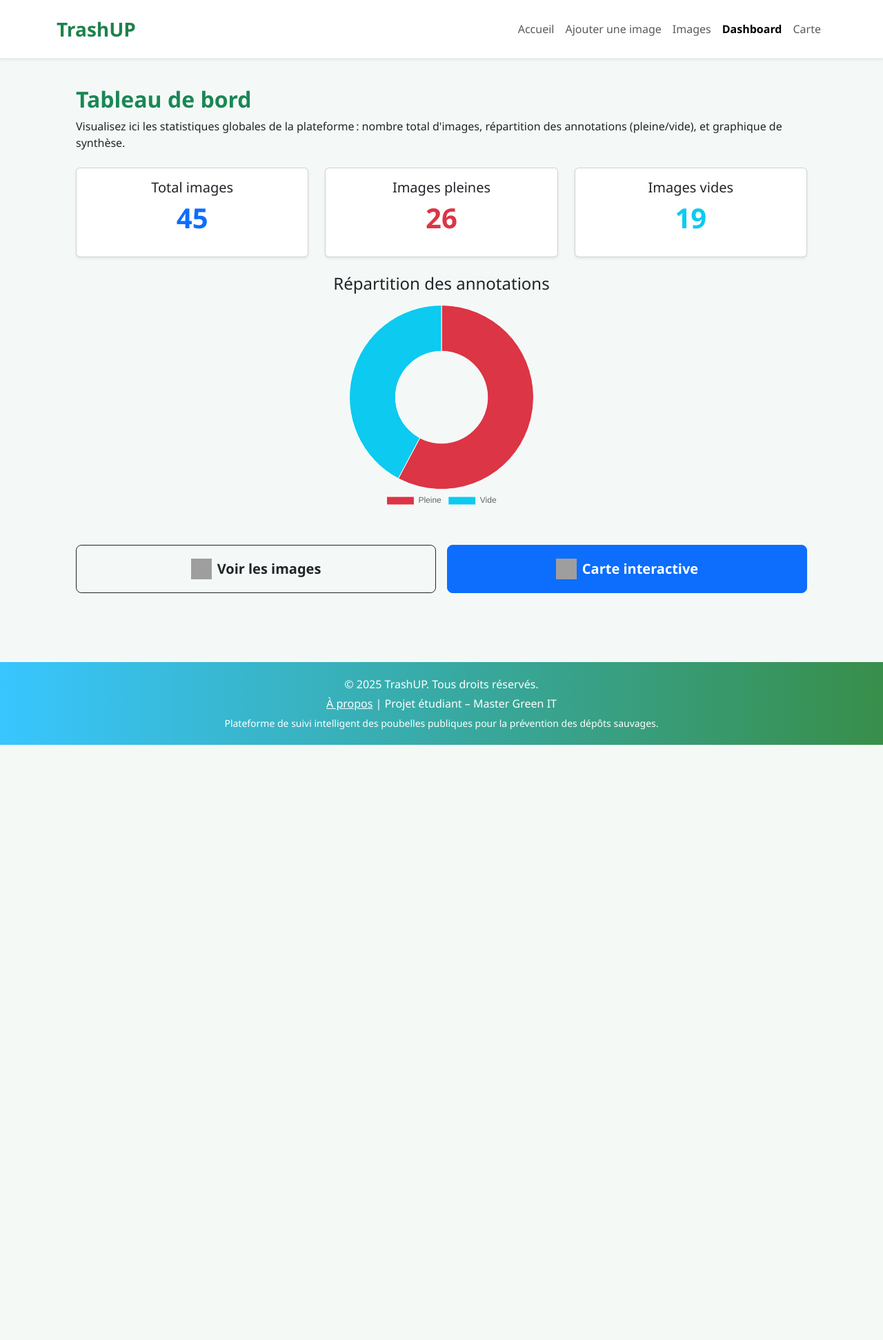
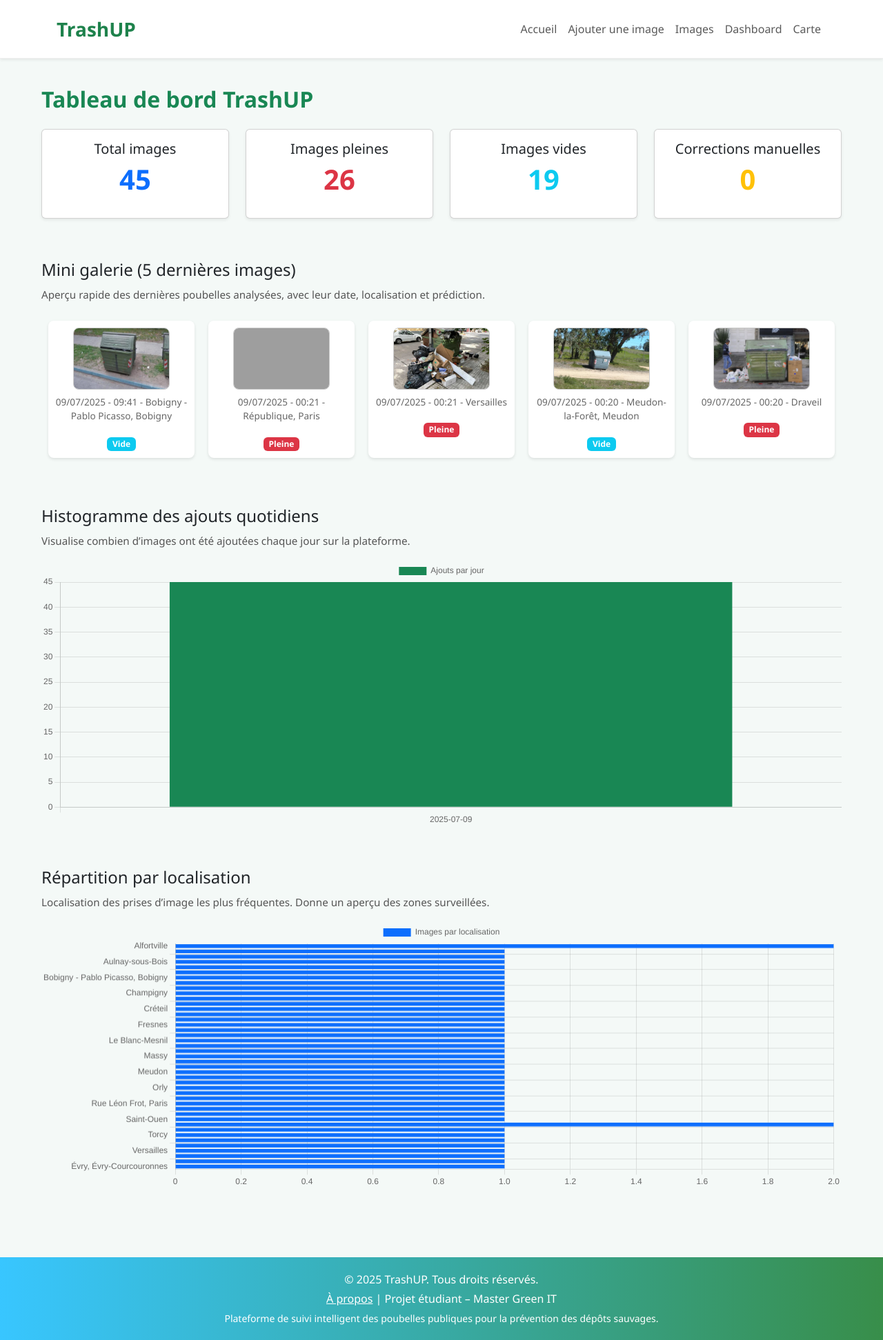
Before and after one commit to sean-kosc/TrashUP, a Flask app: page /dashboard in a window 1280 px wide. Shown: the whole page at 69% size. Before the commit the page ends 1080 px from the top, so only its background shows below. Run offline with Flask 3, Linux system fonts and the light colour scheme; data comes from the database, SQL or seed files in the repository; both versions use the stored data as it was after the commit; grey boxes are pictures that could not be loaded.

```diff
--- a/backend/app.py
+++ b/backend/app.py
@@ -5,7 +5,7 @@ from extractor import traiter_et_enregistrer_image
 import traceback
 from datetime import datetime
 import sqlite3
-
+from collections import defaultdict, Counter
 
 BASE_DIR = os.path.dirname(os.path.abspath(__file__))
 
@@ -71,12 +71,11 @@ def corriger_prediction():
     conn = sqlite3.connect(db_path)
     cursor = conn.cursor()
 
-    cursor.execute("UPDATE images SET prediction = ? WHERE nom_fichier = ?", (new_prediction, filename))
+    cursor.execute("UPDATE images SET prediction = ?, correction = 1 WHERE nom_fichier = ?", (new_prediction, filename))
     conn.commit()
     conn.close()
 
     return redirect(url_for("upload_image"))
-
 
 @app.route("/")
 def index():
@@ -140,29 +139,96 @@ def images():
 
     return render_template("images.html", images=images)
 
+@app.route("/delete_image", methods=["POST"])
+def delete_image():
+    filename = request.form.get("filename")
+    if not filename:
+        return redirect("/images")
+
+    try:
+        # Supprimer l'entrée de la base
+        db_path = os.path.join(BASE_DIR, "..", "database", "TrashUP_images.db")
+        conn = sqlite3.connect(db_path)
+        cursor = conn.cursor()
+        cursor.execute("DELETE FROM images WHERE nom_fichier = ?", (filename,))
+        conn.commit()
+        conn.close()
+
+        # Supprimer le fichier du dossier
+        filepath = os.path.join(app.static_folder, "uploads", filename)
+        if os.path.exists(filepath):
+            os.remove(filepath)
+
+        return redirect("/images")
+
+    except Exception as e:
+        return f"<pre>Erreur lors de la suppression : {e}</pre>", 500
+
 
 @app.route("/dashboard")
 def dashboard():
     db_path = os.path.join(BASE_DIR, "..", "database", "TrashUP_images.db")
-    total = dirty = clean = 0
 
     try:
         conn = sqlite3.connect(db_path)
         cursor = conn.cursor()
-        cursor.execute("SELECT prediction FROM images")
-        all_predictions = cursor.fetchall()
 
-        for (pred,) in all_predictions:
-            if pred == "dirty":
-                dirty += 1
-            elif pred == "clean":
-                clean += 1
-        total = len(all_predictions)
+        cursor.execute("SELECT prediction, date_upload, localisation, moyenne_R, moyenne_V, moyenne_B, luminosite, contraste, densite_contours, correction FROM images")
+        rows = cursor.fetchall()
+
+        total = len(rows)
+        dirty = sum(1 for r in rows if r[0] == "dirty")
+        clean = sum(1 for r in rows if r[0] == "clean")
+        corrected = sum(1 for r in rows if r[-1] == 1)
+
+        histogram_data = defaultdict(int)
+        localisation_counter = Counter()
+
+        for row in rows:
+            pred, date_str, loc, *_ = row
+            try:
+                date_obj = datetime.strptime(date_str, "%Y-%m-%dT%H:%M:%S.%f")
+            except:
+                continue
+            day_key = date_obj.strftime("%Y-%m-%d")
+            histogram_data[day_key] += 1
+            localisation_counter[loc] += 1
+
+        # Dernières images avec infos complètes
+        cursor.execute("""
+        SELECT nom_fichier, date_upload, localisation, prediction
+        FROM images
+        ORDER BY date_upload DESC
+        LIMIT 5
+        """)
+        latest = cursor.fetchall()
+        latest_images = []
+        for row in latest:
+            try:
+                formatted_date = datetime.strptime(row[1], "%Y-%m-%dT%H:%M:%S.%f").strftime("%d/%m/%Y - %H:%M")
+            except:
+                formatted_date = "-"
+            latest_images.append({
+                "filename": row[0],
+                "date": formatted_date,
+                "localisation": row[2] or "-",
+                "prediction": row[3] or "unknown"
+            })
+
         conn.close()
+
+        return render_template("dashboard.html",
+                               total=total,
+                               dirty=dirty,
+                               clean=clean,
+                               corrected=corrected,
+                               histogram_data=dict(histogram_data),
+                               latest_images=latest_images,
+                               localisation_counter=dict(localisation_counter))
+
     except Exception as e:
         return f"<pre>Erreur : {e}</pre>", 500
 
-    return render_template("dashboard.html", total=total, dirty=dirty, clean=clean)
 
 @app.route("/map")
 def map_view():
@@ -174,23 +240,23 @@ def get_locations():
     try:
         conn = sqlite3.connect(db_path)
         cursor = conn.cursor()
-        cursor.execute("SELECT nom_fichier, localisation, latitude, longitude FROM images WHERE latitude IS NOT NULL AND longitude IS NOT NULL")
+        cursor.execute("SELECT nom_fichier, localisation, latitude, longitude, prediction FROM images WHERE latitude IS NOT NULL AND longitude IS NOT NULL")
         results = cursor.fetchall()
         conn.close()
 
         locations = []
-        for filename, localisation, lat, lon in results:
+        for filename, localisation, lat, lon, prediction in results:
             locations.append({
                 "filename": filename,
                 "localisation": localisation,
                 "latitude": float(lat),
-                "longitude": float(lon)
+                "longitude": float(lon),
+                "prediction": prediction
             })
 
         return {"status": "ok", "data": locations}, 200
     except Exception as e:
         return {"status": "error", "message": str(e)}, 500
-
 
 @app.route("/about")
 def about():
--- a/backend/templates/dashboard.html
+++ b/backend/templates/dashboard.html
@@ -7,16 +7,55 @@
   <link rel="stylesheet" href="https://cdn.jsdelivr.net/npm/bootstrap@5.3.0/dist/css/bootstrap.min.css">
   <script src="https://cdn.jsdelivr.net/npm/chart.js"></script>
   <style>
-    html, body {
-      height: 100%;
-      margin: 0;
+    body {
       font-family: 'Segoe UI', sans-serif;
       background-color: #f4f9f7;
-      display: flex;
-      flex-direction: column;
     }
-    main {
+    .dashboard-container {
+      max-width: 1200px;
+      margin: auto;
+      padding: 40px 20px;
+    }
+    footer {
+      background: linear-gradient(90deg, #38c6ff 0%, #388e4a 100%);
+      color: white;
+      text-align: center;
+      padding: 20px 10px;
+      margin-top: 60px;
+    }
+    .thumbnail {
+      width: 140px;
+      height: 90px;
+      object-fit: cover;
+      border-radius: 8px;
+      border: 1px solid #ccc;
+    }
+    .section-title {
+      margin-top: 60px;
+      margin-bottom: 10px;
+    }
+    .section-desc {
+      font-size: 0.95rem;
+      color: #555;
+    }
+    .gallery-item {
+      text-align: center;
+      padding: 10px;
+      margin: 10px;
+      border-radius: 8px;
+      background-color: #fff;
+      box-shadow: 0 2px 4px rgba(0,0,0,0.1);
       flex: 1;
+    }
+    .gallery-date {
+      font-size: 0.85rem;
+      color: #666;
+    }
+    .badge-vide {
+      background-color: #0dcaf0;
+    }
+    .badge-pleine {
+      background-color: #dc3545;
     }
     .navbar {
       background-color: white;
@@ -28,44 +67,6 @@
       font-weight: bold;
       font-size: 1.75rem;
       color: #1e824c !important;
-    }
-    .nav-link.active {
-      font-weight: bold;
-    }
-    .dashboard-container {
-      max-width: 1100px;
-      margin: auto;
-      padding: 40px 20px;
-    }
-    .card-title {
-      font-size: 1.25rem;
-    }
-    .buttons .btn {
-      height: 70px;
-      font-weight: 600;
-      transition: transform 0.2s ease, box-shadow 0.2s ease;
-    }
-    .buttons .btn:hover {
-      transform: scale(1.03);
-      box-shadow: 0 4px 12px rgba(0, 0, 0, 0.15);
-    }
-    .buttons img {
-      height: 1.5em;
-      width: 1.5em;
-    }
-    .buttons .btn .fw-bold {
-      line-height: 1.2;
-    }
-    .buttons .col-12 {
-      display: flex;
-      align-items: stretch;
-    }
-    footer {
-      background: linear-gradient(90deg, #38c6ff 0%, #388e4a 100%);
-      color: white;
-      text-align: center;
-      padding: 20px 10px;
-      margin-top: 60px;
     }
   </style>
 </head>
@@ -81,7 +82,7 @@
         <li class="nav-item"><a class="nav-link" href="/">Accueil</a></li>
         <li class="nav-item"><a class="nav-link" href="/upload">Ajouter une image</a></li>
         <li class="nav-item"><a class="nav-link" href="/images">Images</a></li>
-          <li class="nav-item"><a class="nav-link active" href="/dashboard">Dashboard</a></li>
+        <li class="nav-item"><a class="nav-link" href="/dashboard">Dashboard</a></li>
         <li class="nav-item"><a class="nav-link" href="/map">Carte</a></li>
       </ul>
     </div>
@@ -89,55 +90,36 @@
 </nav>
 
 <main class="dashboard-container">
-    <div class="mb-4">
-      <h2 class="fw-bold text-success mb-2">Tableau de bord</h2>
-      <p class="mb-0">Visualisez ici les statistiques globales de la plateforme : nombre total d'images, répartition des annotations (pleine/vide), et graphique de synthèse.</p>
-    </div>
+  <h2 class="fw-bold text-success mb-4">Tableau de bord TrashUP</h2>
+
   <div class="row mb-4">
-      <div class="col-md-4">
-        <div class="card shadow-sm">
-          <div class="card-body text-center">
-            <h5 class="card-title">Total images</h5>
-            <p class="display-6 fw-bold text-primary" id="total-count">{{ total }}</p>
-          </div>
-        </div>
-      </div>
-      <div class="col-md-4">
-        <div class="card shadow-sm">
-          <div class="card-body text-center">
-            <h5 class="card-title">Images pleines</h5>
-            <p class="display-6 fw-bold text-danger" id="dirty-count">{{ dirty }}</p>
-          </div>
-        </div>
-      </div>
-      <div class="col-md-4">
-        <div class="card shadow-sm">
-          <div class="card-body text-center">
-            <h5 class="card-title">Images vides</h5>
-            <p class="display-6 fw-bold text-info" id="clean-count">{{ clean }}</p>
-          </div>
-        </div>
-      </div>
-    </div>
-    <div class="text-center">
-      <h4 class="mb-3">Répartition des annotations</h4>
-      <canvas id="annotationChart" style="max-width: 400px; margin: auto;"></canvas>
+    <div class="col-md-3"><div class="card text-center shadow-sm"><div class="card-body"><h5>Total images</h5><p class="fw-bold display-6 text-primary">{{ total }}</p></div></div></div>
+    <div class="col-md-3"><div class="card text-center shadow-sm"><div class="card-body"><h5>Images pleines</h5><p class="fw-bold display-6 text-danger">{{ dirty }}</p></div></div></div>
+    <div class="col-md-3"><div class="card text-center shadow-sm"><div class="card-body"><h5>Images vides</h5><p class="fw-bold display-6 text-info">{{ clean }}</p></div></div></div>
+    <div class="col-md-3"><div class="card text-center shadow-sm"><div class="card-body"><h5>Corrections manuelles</h5><p class="fw-bold display-6 text-warning">{{ corrected }}</p></div></div></div>
   </div>
 
-    <div class="buttons mt-5">
-      <div class="row g-3 justify-content-center">
-        <div class="col-12 col-md-6">
-          <a href="/images" class="btn btn-outline-dark btn-lg w-100 d-flex align-items-center justify-content-center gap-2">
-            <img src="{{ url_for('static', filename='images/voir_les_images_icone.png') }}" alt="Voir les images"> <span class="fw-bold">Voir les images</span>
-          </a>
+  <h4 class="section-title">Mini galerie (5 dernières images)</h4>
+  <p class="section-desc">Aperçu rapide des dernières poubelles analysées, avec leur date, localisation et prédiction.</p>
+  <div class="d-flex flex-row justify-content-start flex-wrap">
+    {% for img in latest_images %}
+    <div class="gallery-item">
+      <img class="thumbnail mb-2" src="/static/uploads/{{ img.filename }}" alt="{{ img.filename }}">
+      <p class="gallery-date">{{ img.date }} - {{ img.localisation }}</p>
+      <span class="badge {{ 'badge-vide' if img.prediction == 'clean' else 'badge-pleine' }}">
+        {{ 'Vide' if img.prediction == 'clean' else 'Pleine' }}
+      </span>
     </div>
-        <div class="col-12 col-md-6">
-          <a href="/map" class="btn btn-primary btn-lg w-100 d-flex align-items-center justify-content-center gap-2">
-            <img src="{{ url_for('static', filename='images/carte_interractive_icone.png') }}" alt="Carte interactive"> <span class="fw-bold text-white">Carte interactive</span>
-          </a>
+    {% endfor %}
   </div>
-      </div>
-    </div>
+
+  <h4 class="section-title">Histogramme des ajouts quotidiens</h4>
+  <p class="section-desc">Visualise combien d’images ont été ajoutées chaque jour sur la plateforme.</p>
+  <canvas id="histogramChart" height="100"></canvas>
+
+  <h4 class="section-title">Répartition par localisation</h4>
+  <p class="section-desc">Localisation des prises d’image les plus fréquentes. Donne un aperçu des zones surveillées.</p>
+  <canvas id="localisationChart" height="100"></canvas>
 </main>
 
 <footer>
@@ -146,34 +128,42 @@
   <small>Plateforme de suivi intelligent des poubelles publiques pour la prévention des dépôts sauvages.</small>
 </footer>
 
-  <script src="https://cdn.jsdelivr.net/npm/bootstrap@5.3.0/dist/js/bootstrap.bundle.min.js"></script>
 <script>
-    const dirty = {{ dirty }};
-    const clean = {{ clean }};
+  const histogramData = {{ histogram_data | tojson }};
+  const localisationData = {{ localisation_counter | tojson }};
 
-    new Chart(document.getElementById("annotationChart"), {
-      type: 'doughnut',
+  const ctx1 = document.getElementById('histogramChart').getContext('2d');
+  new Chart(ctx1, {
+    type: 'bar',
     data: {
-        labels: ['Pleine', 'Vide'],
+      labels: Object.keys(histogramData),
       datasets: [{
-          label: 'Répartition',
-          data: [dirty, clean],
-          backgroundColor: ['#dc3545', '#0dcaf0'],
-          borderWidth: 1
+        label: "Ajouts par jour",
+        data: Object.values(histogramData),
+        backgroundColor: '#198754'
       }]
     },
     options: {
-        responsive: true,
-        plugins: {
-          legend: {
-            position: 'bottom'
+      scales: { y: { beginAtZero: true } },
+      responsive: true
+    }
+  });
+
+  const ctx2 = document.getElementById('localisationChart').getContext('2d');
+  new Chart(ctx2, {
+    type: 'bar',
+    data: {
+      labels: Object.keys(localisationData),
+      datasets: [{
+        label: 'Images par localisation',
+        data: Object.values(localisationData),
+        backgroundColor: '#0d6efd'
+      }]
     },
-          tooltip: {
-            callbacks: {
-              label: ctx => `${ctx.label} : ${ctx.parsed} image(s)`
-            }
-          }
-        }
+    options: {
+      indexAxis: 'y',
+      scales: { x: { beginAtZero: true } },
+      responsive: true
     }
   });
 </script>
```
Also changed, not shown: backend/templates/images.html (+17 -47 lines), backend/templates/map.html (+21 -2 lines), backend/templates/upload_template.html (+5 -2 lines), backend/static/uploads/WhatsApp_Image_2020-05-09_at_9.56.49_AM_2.jpeg (added), backend/templates/index.html (indentation only), database/TrashUP_images.db, 1 other file. Lines whose indentation alone changed are shown as unchanged.
